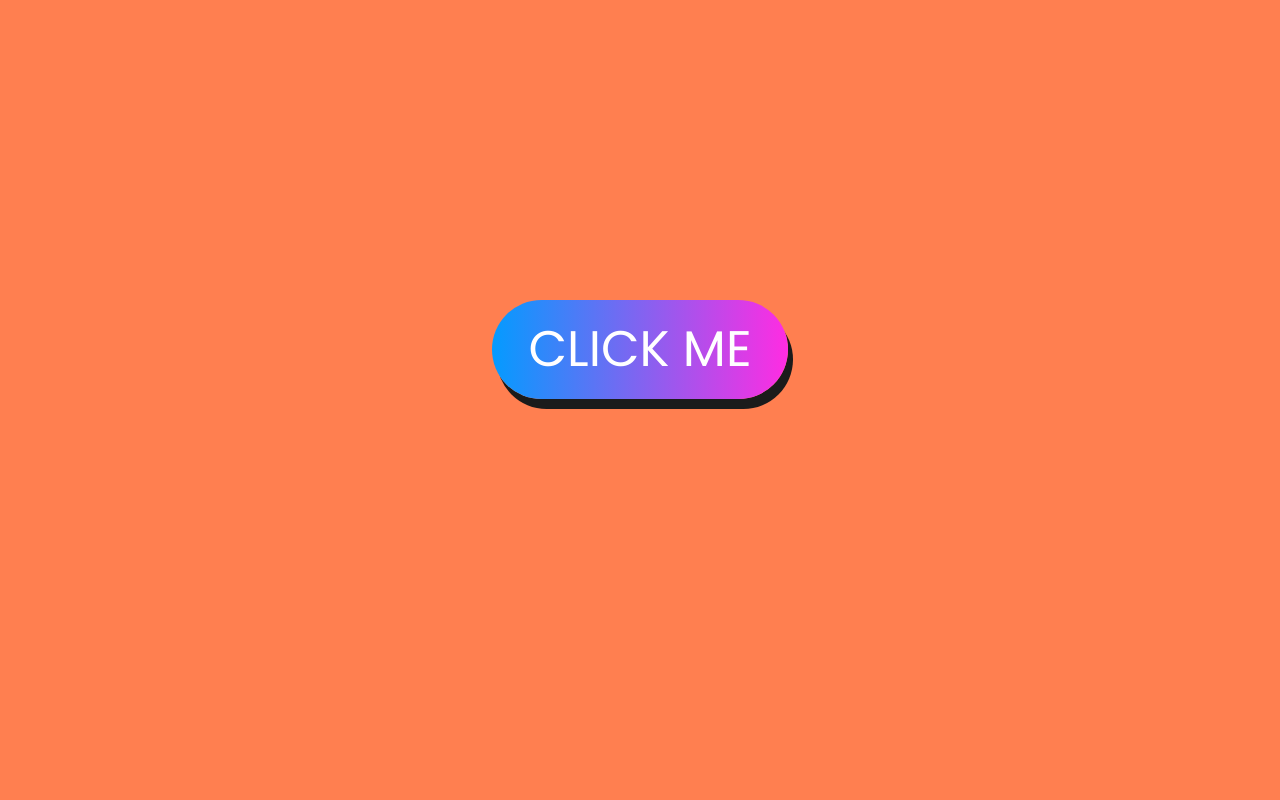
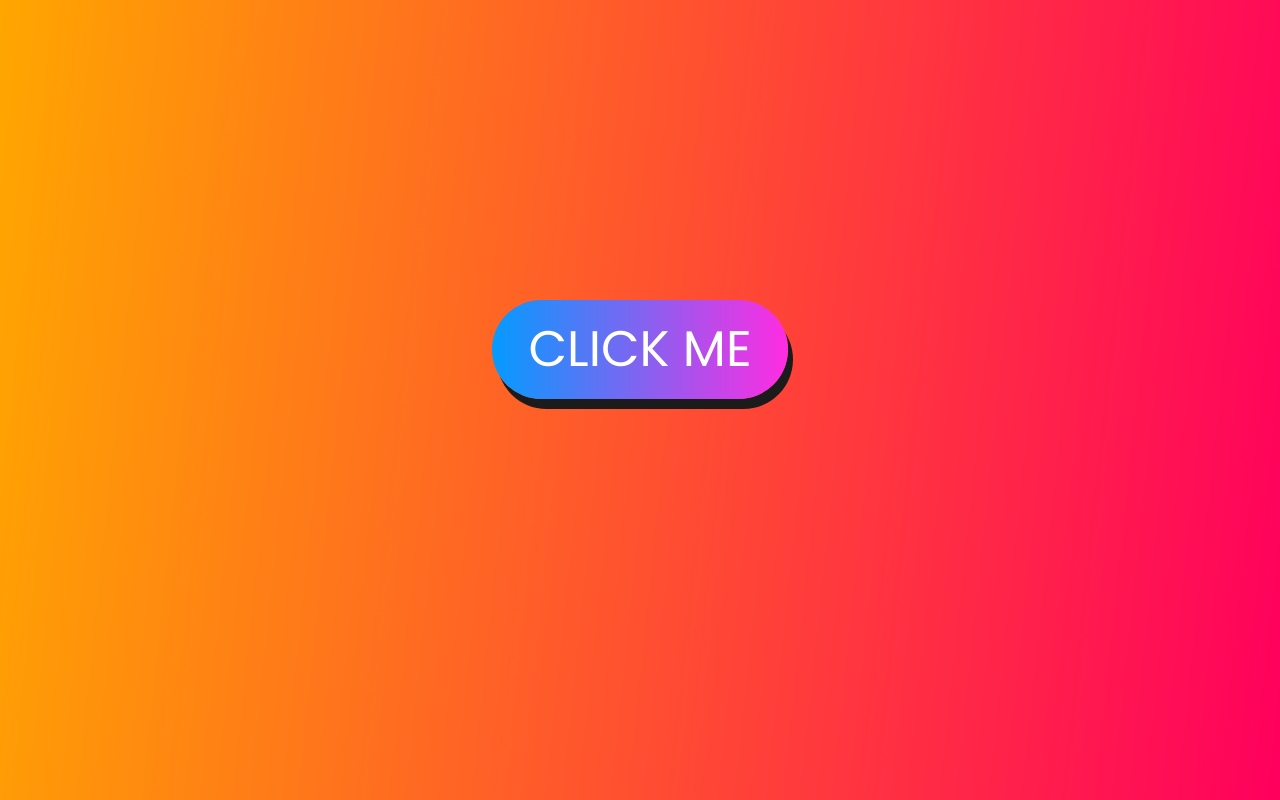
Before and after one commit to Bauddhik-Geeks/BG-Color-Switch, a plain HTML site: page index.html in a window 1280 px wide. Both pictures are taken after a click on the link "CLICK ME". Drawn offline with Linux system fonts and the light colour scheme.

Commit message:
gradient colors

```diff
--- a/app.js
+++ b/app.js
@@ -1,10 +1,21 @@
 
-let color = ["#40E0D0","#FF7F50","#6495ED","#FFBF00","#DE3163","#FFA600","#B200FF","#FF005D","#5694EE","#72E824"];
+let colors = ["#40E0D0","#FF7F50","#6495ED","#FFBF00","#DE3163","#FFA600","#B200FF","#FF005D","#5694EE","#72E824"];
 let i = 0;
 document.querySelector("a").addEventListener("click", () => {
-    i = i < color.length ? ++i : 0;
-    document.querySelector("body").style.background = color[i];
+    let color = getRandomGradient();
+    if (Math.random() < 0.5) {
+        i = i < colors.length - 1 ? ++i : 0;
+        color = colors[i];
+    }
+    document.querySelector("body").style.background = color;
 });
+
+function getRandomGradient() {
+    const random1 = Math.floor(Math.random() * colors.length);
+    const random2 = Math.floor(Math.random() * colors.length);
+    const degree = Math.floor(Math.random() * 360);
+    return `linear-gradient(${degree}deg, ${colors[random1]}, ${colors[random2]})`
+}
 
 const button = document.querySelector('a');
 button.addEventListener('click', function(e){
--- a/css/style.css
+++ b/css/style.css
@@ -4,11 +4,11 @@ body {
   margin: 0;
   padding: 0;
   background: #29ec5a;
+  background-size: cover;
   box-sizing: border-box;
   display: flex;
   justify-content: center;
-  align-items: center;
-  flex-direction: column;
+  height: 100vh;
 }
 a {
   margin-top: 300px;
@@ -24,6 +24,7 @@ a {
   border-radius: 50px;
   background: linear-gradient(90deg, #049bff, #ff2ce2);
   box-shadow: 5px 10px #1b1b1b;
+  height: min-content;
 }
 
 span {
```
